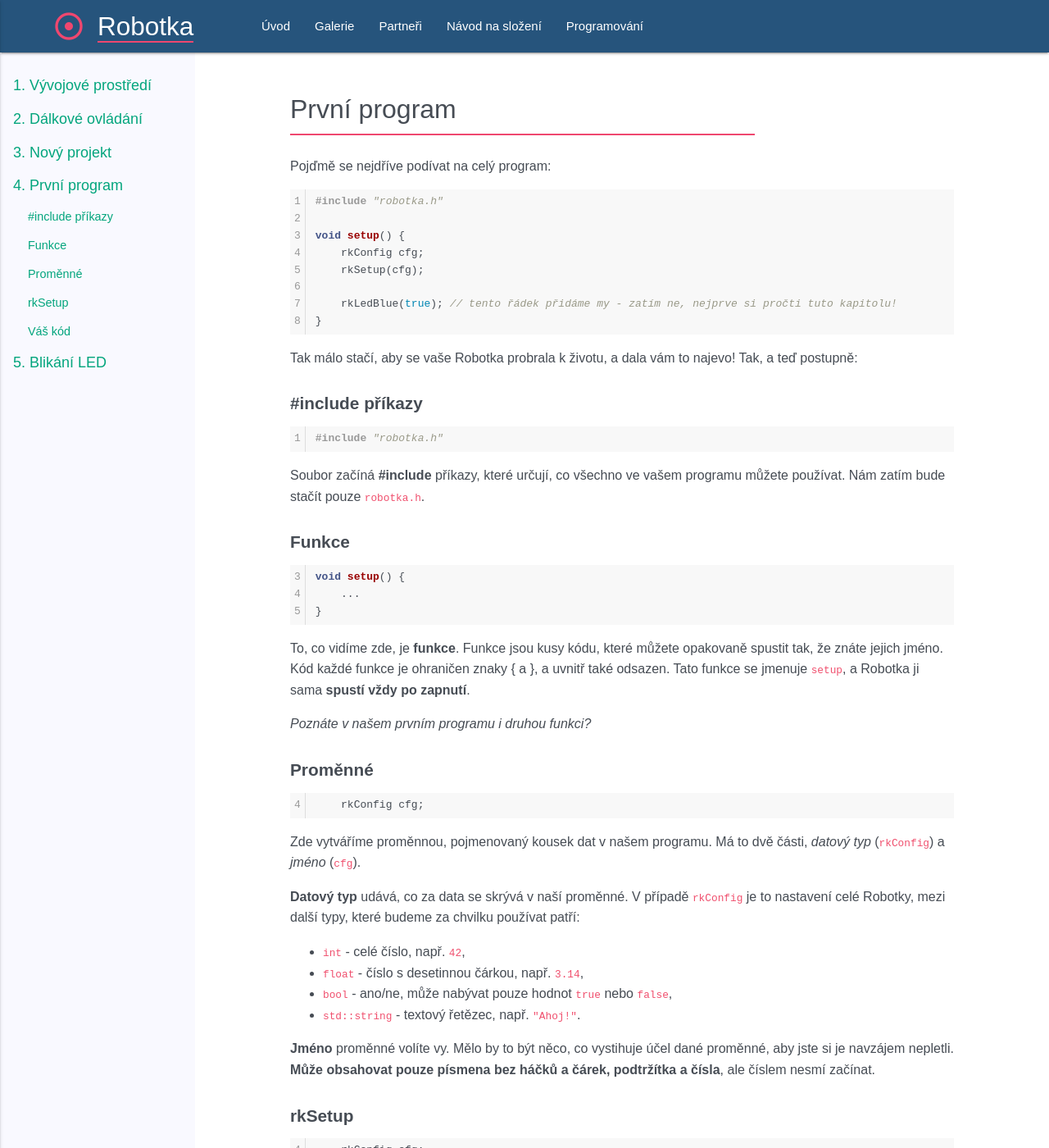
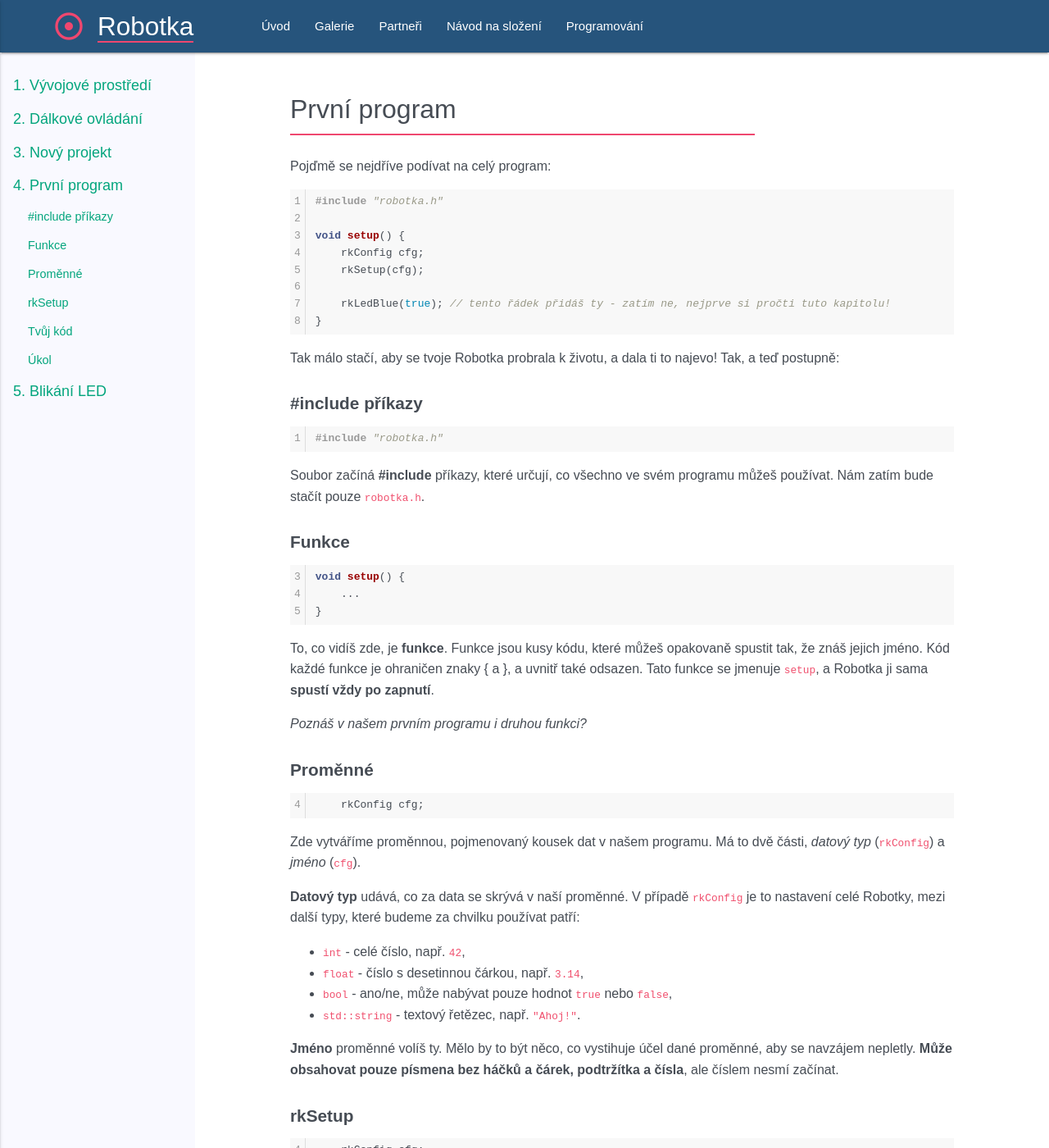
Before and after one commit to RoboticsBrno/robotka.robotickytabor.cz, a Jekyll site: the page built from _coding/003_prvni_program.md, in a window 1280 px wide and 1400 px high. Shown: the whole window at 82% size. Built offline with Jekyll 4.4.1, drawn with Linux system fonts in a browser that asks for light colours; some of the changed text lies outside the part shown.

Commit message:
Coding guide style fixes

````diff
--- a/_coding/003_prvni_program.md
+++ b/_coding/003_prvni_program.md
@@ -14,19 +14,19 @@ void setup() {
     rkConfig cfg;
     rkSetup(cfg);
 
-    rkLedBlue(true); // tento řádek přidáme my - zatím ne, nejprve si pročti tuto kapitolu!
+    rkLedBlue(true); // tento řádek přidáš ty - zatím ne, nejprve si pročti tuto kapitolu!
 }
 ```
 
-Tak málo stačí, aby se vaše Robotka probrala k životu, a dala vám to najevo!
+Tak málo stačí, aby se tvoje Robotka probrala k životu, a dala ti to najevo!
 Tak, a teď postupně:
 
 #### #include příkazy
 ```cpp
 #include "robotka.h"
 ```
-Soubor začíná **#include** příkazy, které určují, co všechno ve vašem programu
-můžete používat. Nám zatím bude stačít pouze `robotka.h`.
+Soubor začíná **#include** příkazy, které určují, co všechno ve svém programu
+můžeš používat. Nám zatím bude stačít pouze `robotka.h`.
 
 #### Funkce
 ```cpp
@@ -36,12 +36,12 @@ void setup() {
 ```
 {:data-linenos-offset="3"}
 
-To, co vidíme zde, je **funkce**. Funkce jsou kusy kódu, které můžete opakovaně
-spustit tak, že znáte jejich jméno. Kód každé funkce je ohraničen znaky { a },
+To, co vidíš zde, je **funkce**. Funkce jsou kusy kódu, které můžeš opakovaně
+spustit tak, že znáš jejich jméno. Kód každé funkce je ohraničen znaky { a },
 a uvnitř také odsazen.
 Tato funkce se jmenuje `setup`, a Robotka ji sama **spustí vždy po zapnutí**.
 
-_Poznáte v našem prvním programu i druhou funkci?_
+_Poznáš v našem prvním programu i druhou funkci?_
 
 #### Proměnné
 ```cpp
@@ -61,8 +61,8 @@ mezi další typy, které budeme za chvilku používat patří:
 *  `std::string` - textový řetězec, např. `"Ahoj!"`.
 
 
-**Jméno** proměnné volíte vy. Mělo by to být něco, co vystihuje účel dané proměnné,
-aby jste si je navzájem nepletli. **Může obsahovat pouze písmena bez háčků a čárek,
+**Jméno** proměnné volíš ty. Mělo by to být něco, co vystihuje účel dané proměnné,
+aby se navzájem nepletly. **Může obsahovat pouze písmena bez háčků a čárek,
 podtržítka a čísla**, ale číslem nesmí začínat.
 
 #### rkSetup
@@ -73,7 +73,7 @@ podtržítka a čísla**, ale číslem nesmí začínat.
 {:data-linenos-offset="4"}
 
 Na řádku 5 je zavolání funkce, v tomto případě funkce pojmenované `rkSetup`. Tuto funkci jsme si
-"přivezli" pomocí `#include "robotka.h"` na prvním řádku programu, což můžete poznat podle toho,
+"přivezli" pomocí `#include "robotka.h"` na prvním řádku programu, což můžeš poznat podle toho,
 že její jméno začíná na písmena `rk`.
 
 Předáváme jí proměnnou s nastavením pojmenovanou `cfg` (zatím v nastavení nic neměníme).
@@ -83,7 +83,7 @@ Předáváme jí proměnnou s nastavením pojmenovanou `cfg` (zatím v nastaven
 že je pro vás vše řádně nastaveno a připraveno.
 
 
-#### Váš kód
+#### Tvůj kód
 Konečně se dostáváme k tomu zajímavému, Robotka bude něco dělat!
 
 ```cpp
@@ -91,31 +91,37 @@ Konečně se dostáváme k tomu zajímavému, Robotka bude něco dělat!
 ```
 {:data-linenos-offset="7"}
 
-Přepište tento řádek na správné místo do vašeho programu (před `}`, která ukončuje
+Přepiš tento řádek na správné místo do tvého programu (před `}`, která ukončuje
 funkci `setup` - pokud nevíš kam, koukni se na celý program na začátku této kapitoly).
 
 {:.info}
 {% include image.html
     url="img/guides/first_prog_02a.png"
     description=
-        "Všimněte si, že při psaní vám VSCode napovídá. Stačí napsat `rk` a už uvidíte všechny metody, které můžete používat na ovládání Robotky."
+        "Všimni si, že při psaní ti VSCode napovídá. Stačí napsat `rk` a už uvidíš všechny metody, které můžeš používat na ovládání Robotky."
     singlecol=true
  %}
 
-{:.info}
+{:class="info mb-xl"}
 {% include image.html
     url="img/guides/first_prog_02b.png"
     description=
-        "Když na nějakou metodu najedete myší, VSCode vám také ukáže, co daná metoda dělá. Všechny tyto informace **[najdete také v dokumentaci](https://roboticsbrno.github.io/RB3201-RBControl-Roboruka-library/modules.html)**."
+        "Když na nějakou metodu najedeš myší, VSCode ti také ukáže, co daná metoda dělá. Všechny tyto informace **[najdeš také v dokumentaci](https://roboticsbrno.github.io/RB3201-RBControl-Roboruka-library/modules.html)**."
     singlecol=true
  %}
 
+{:.important}
+**Nyní program nahraj do Robotky** kliknutím na šipku vlevo dole, stejně jako v kapitole [Dálkové ovládání]({{"/coding/001_dalkove_ovladani.html#nahrání-programu-do-robotky"|relative_url}}).
+Měla by se rozsvítit modrá LED.
+
 <br>
 
+#### Úkol
+
 {:.lead}
-Zkuste rozsvítit i ostatní barvy LED!
+Zkus rozsvítit i ostatní barvy LED!
 
-Použijte napovídání ve VSCode a zavolejte další funkce na rozsvícení ostatních LED.
+Použij napovídání ve VSCode a zavolej další funkce na rozsvícení ostatních LED.
 
 {:.spoiler}
 ```cpp
````
